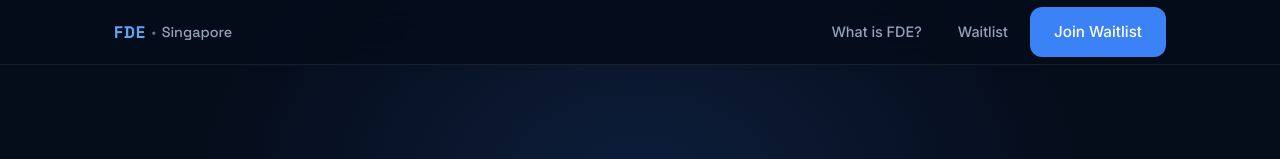
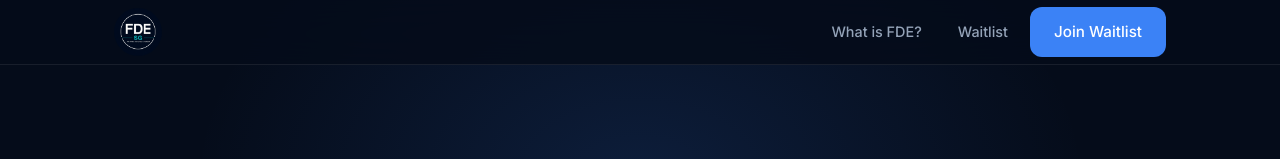
Before and after one commit to clifftan72/fde, a React (Vite) app: page / in a window 1280 px wide. Shown: the top 159 px of the page. Built offline with nearby package versions, Linux system fonts and the light colour scheme.

Commit message:
Embed new logo in header and footer

```diff
--- a/src/components/Layout.css
+++ b/src/components/Layout.css
@@ -25,9 +25,12 @@
   text-decoration: none;
   color: var(--color-text-primary);
 }
-.logo-mark { color: var(--color-accent-light); letter-spacing: 0.05em; }
-.logo-dot  { color: var(--color-text-muted); margin: 0 2px; }
-.logo-region { color: var(--color-text-secondary); font-weight: 500; font-size: 0.9rem; }
+.logo-img {
+  height: 48px;
+  width: auto;
+  object-fit: contain;
+  border-radius: 50%;
+}
 
 .site-nav {
   display: flex;
@@ -104,7 +107,7 @@
   gap: 64px;
   padding: 64px 0 48px;
 }
-.footer-brand .logo { margin-bottom: 16px; }
+.footer-brand .logo-img { height: 64px; margin-bottom: 16px; }
 .footer-tagline { font-size: 0.9rem; max-width: 320px; line-height: 1.6; }
 .footer-cols { display: grid; grid-template-columns: 1fr 1fr; gap: 32px; }
 .footer-col h4 {
--- a/src/components/Layout.tsx
+++ b/src/components/Layout.tsx
@@ -11,9 +11,7 @@ export default function Layout({ children }: { children: React.ReactNode }) {
       <header className="site-header">
         <div className="container header-inner">
           <Link to="/" className="logo" onClick={() => setMenuOpen(false)}>
-            <span className="logo-mark">FDE</span>
-            <span className="logo-dot">·</span>
-            <span className="logo-region">Singapore</span>
+            <img src="/logo.png" alt="FDE Singapore Logo" className="logo-img" />
           </Link>
 
           <nav className={`site-nav ${menuOpen ? 'open' : ''}`}>
@@ -45,9 +43,7 @@ export default function Layout({ children }: { children: React.ReactNode }) {
         <div className="container footer-inner">
           <div className="footer-brand">
             <div className="logo">
-              <span className="logo-mark">FDE</span>
-              <span className="logo-dot">·</span>
-              <span className="logo-region">Singapore</span>
+              <img src="/logo.png" alt="FDE Singapore Logo" className="logo-img" />
             </div>
             <p className="footer-tagline">
               Category and community site exploring the Forward Deployed Engineer role in Singapore.
```
